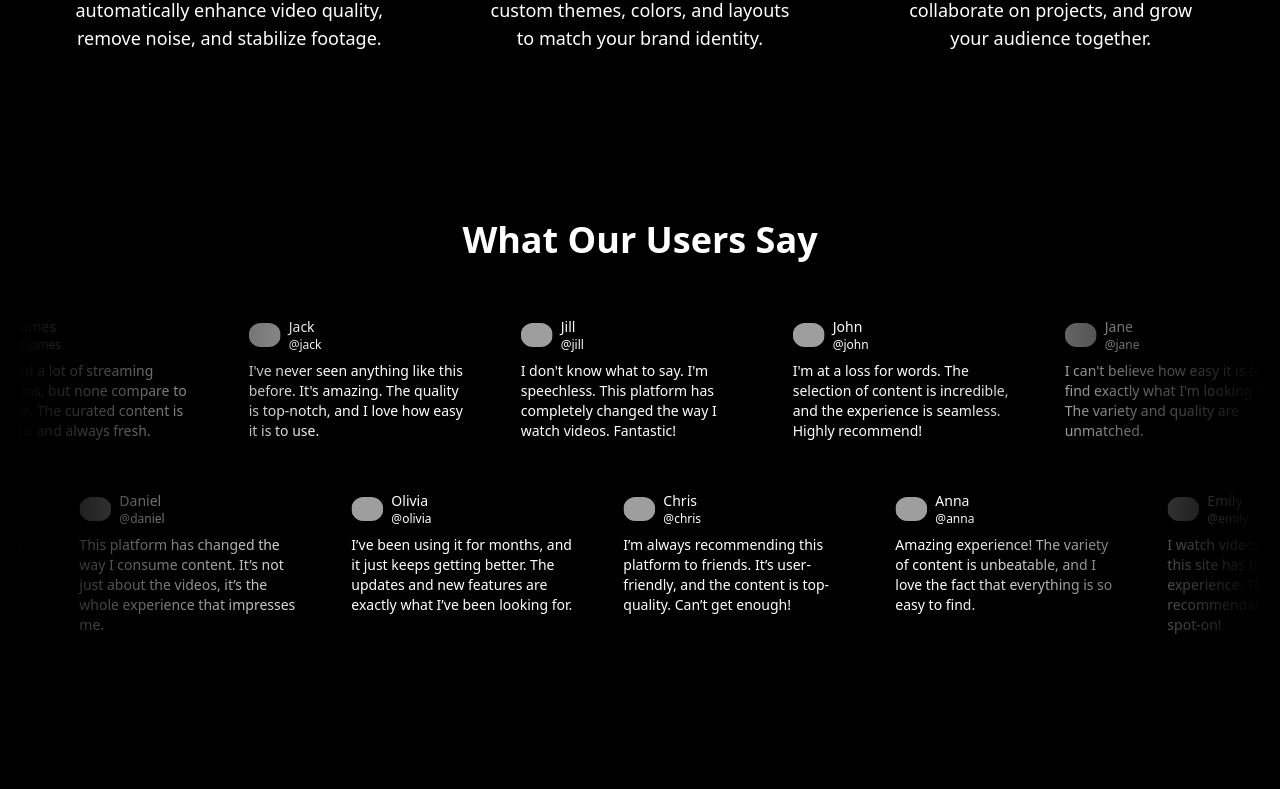
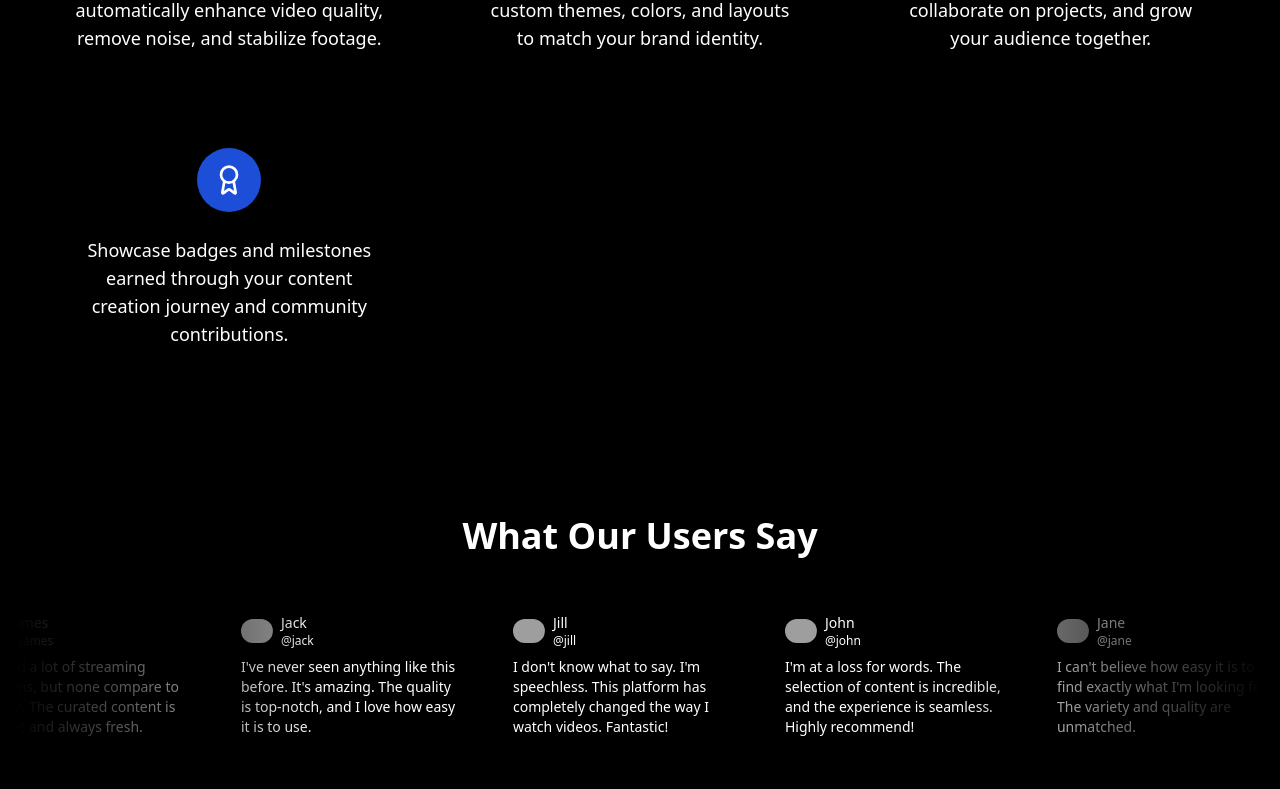
Before and after one commit to Sankalp20Tiwari/reelsPro, a Next.js app: page / in a window 1280 px wide. Shown: the part 1640-2429 px from the top of the page. Built offline with nearby package versions, Linux system fonts and the light colour scheme; no server answers; grey boxes are pictures that could not be loaded; what imagekitio-next would draw is missing.

Commit message:
feature added

```diff
--- a/data/features.ts
+++ b/data/features.ts
@@ -119,5 +119,17 @@ export const features = [
     backgroundColor: "from-blue-600/20 to-violet-600/20",
     highlight: "Collaboration Tools",
     size: "large" // new size property
+  },
+  {
+    id: 10,
+    title: "Verified Achievements",
+    description: "Showcase badges and milestones earned through your content creation journey and community contributions.",
+    icon: Award,
+    animation: "fade-in-up",
+    delay: "1000",
+    image: "https://images.unsplash.com/photo-1581091226825-a6a2a5aee158?ixlib=rb-4.0.3&auto=format&fit=crop&q=80&w=500&h=350",
+    backgroundColor: "from-yellow-600/20 to-orange-500/20",
+    highlight: "Badge System",
+    size: "small"
   }
 ];
```
